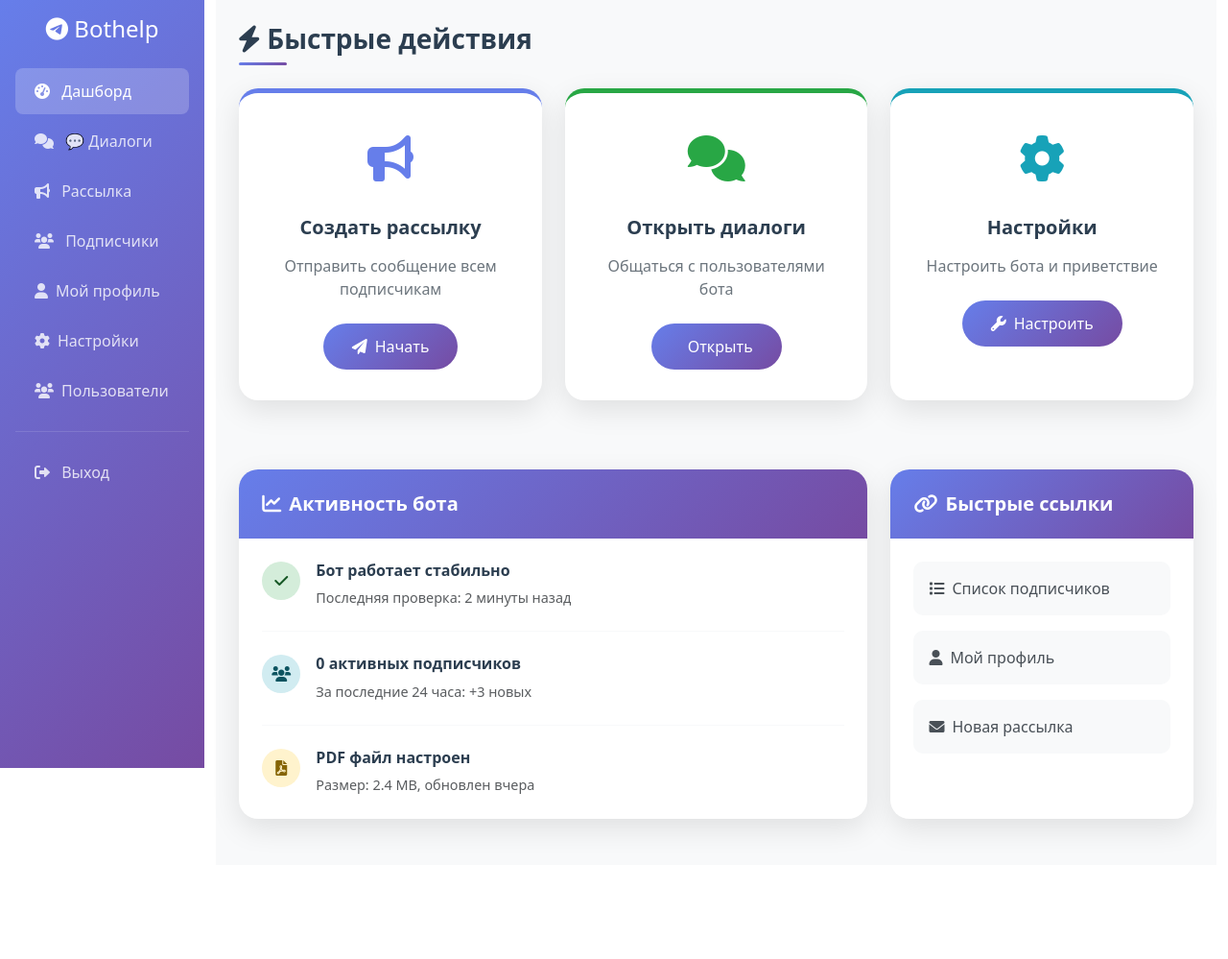
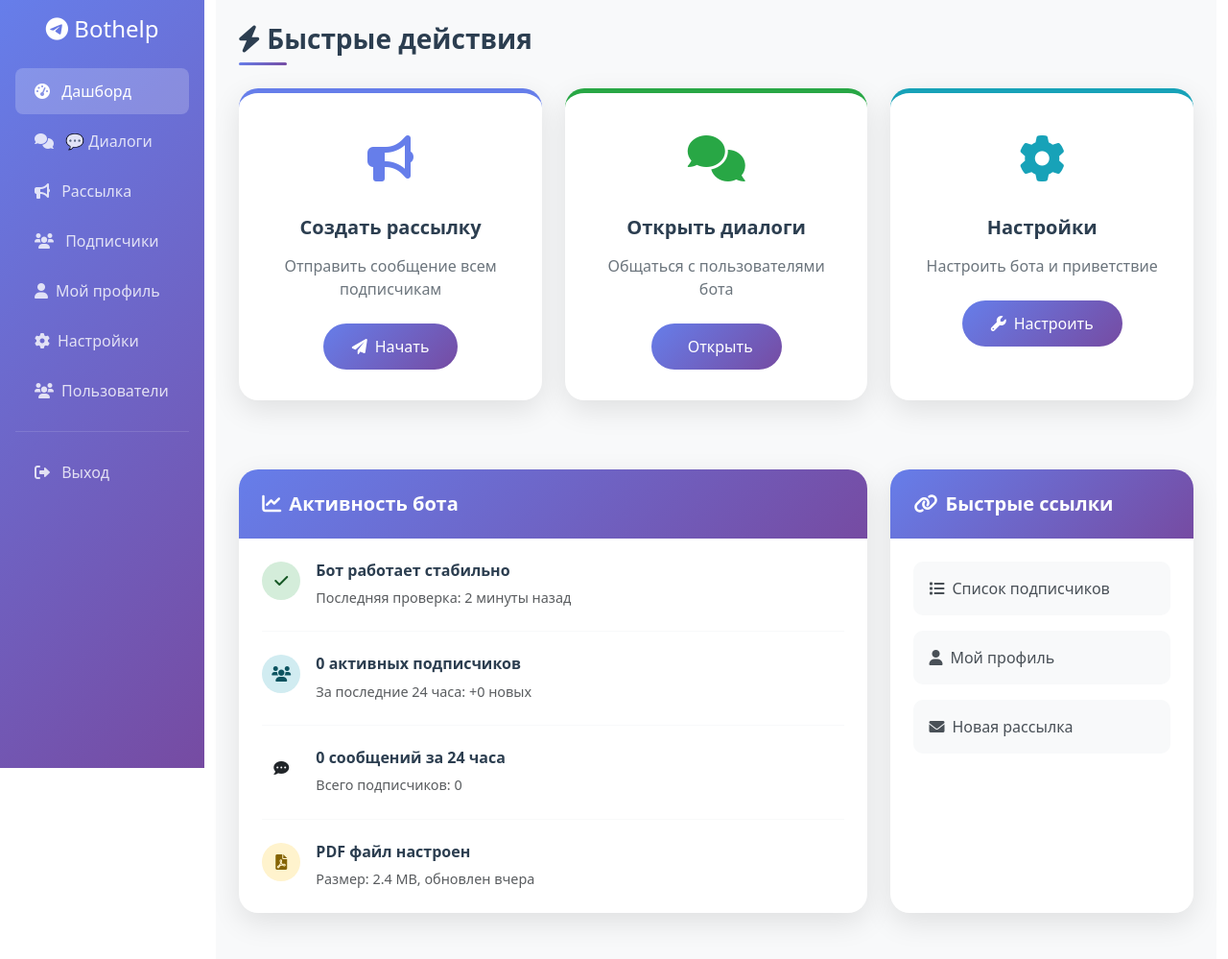
Before and after one commit to AlexandrNemkov/telegram_bot_admin, a Flask app: page / in a window 1280 px wide. Shown: the whole page at 96% size. Before the commit the page ends 874 px from the top, so only its background shows below. Run offline with Flask 3, Linux system fonts and the light colour scheme; the visitor is signed in with stand-in values (Sample User, id 1); data that the repository does not hold is empty.

Commit message:
Исправлена статистика подписчиков: добавлены методы для подсчета активных, новых подписчиков и сообщений, обновлен дашборд для показа реальных данных

```diff
--- a/database.py
+++ b/database.py
@@ -700,3 +700,52 @@
             ''', (user_id, text, datetime.now().isoformat(), is_from_user, bot_user_id))
             conn.commit()
             return True
+
+    def get_active_subscribers_count(self, bot_user_id, since_date):
+        """Получить количество активных подписчиков с определенной даты"""
+        with sqlite3.connect(self.db_path) as conn:
+            cursor = conn.cursor()
+            cursor.execute('''
+                SELECT COUNT(DISTINCT user_id)
+                FROM messages
+                WHERE bot_user_id = ? AND timestamp >= ? AND is_from_user = 1
+            ''', (bot_user_id, since_date))
+            return cursor.fetchone()[0] or 0
+
+    def get_new_subscribers_count(self, bot_user_id, since_date):
+        """Получить количество новых подписчиков с определенной даты"""
+        with sqlite3.connect(self.db_path) as conn:
+            cursor = conn.cursor()
+            cursor.execute('''
+                SELECT COUNT(DISTINCT user_id)
+                FROM messages
+                WHERE bot_user_id = ? AND timestamp >= ? AND is_from_user = 1
+                AND user_id NOT IN (
+                    SELECT DISTINCT user_id
+                    FROM messages
+                    WHERE bot_user_id = ? AND timestamp < ? AND is_from_user = 1
+                )
+            ''', (bot_user_id, since_date, bot_user_id, since_date))
+            return cursor.fetchone()[0] or 0
+
+    def get_total_subscribers_count(self, bot_user_id):
+        """Получить общее количество подписчиков бота"""
+        with sqlite3.connect(self.db_path) as conn:
+            cursor = conn.cursor()
+            cursor.execute('''
+                SELECT COUNT(DISTINCT user_id)
+                FROM messages
+                WHERE bot_user_id = ? AND is_from_user = 1
+            ''', (bot_user_id,))
+            return cursor.fetchone()[0] or 0
+
+    def get_messages_count_24h(self, bot_user_id, since_date):
+        """Получить количество сообщений за последние 24 часа"""
+        with sqlite3.connect(self.db_path) as conn:
+            cursor = conn.cursor()
+            cursor.execute('''
+                SELECT COUNT(*)
+                FROM messages
+                WHERE bot_user_id = ? AND timestamp >= ?
+            ''', (bot_user_id, since_date))
+            return cursor.fetchone()[0] or 0
--- a/templates/dashboard.html
+++ b/templates/dashboard.html
@@ -83,8 +83,17 @@
                         <i class="fas fa-users"></i>
                     </div>
                     <div class="activity-content">
-                        <h6>{{ subscribers_count }} активных подписчиков</h6>
-                        <p class="text-muted">За последние 24 часа: +3 новых</p>
+                        <h6>{{ stats.active_subscribers }} активных подписчиков</h6>
+                        <p class="text-muted">За последние 24 часа: +{{ stats.new_subscribers_24h }} новых</p>
+                    </div>
+                </div>
+                <div class="activity-item">
+                    <div class="activity-icon activity-primary">
+                        <i class="fas fa-comment-dots"></i>
+                    </div>
+                    <div class="activity-content">
+                        <h6>{{ stats.messages_24h }} сообщений за 24 часа</h6>
+                        <p class="text-muted">Всего подписчиков: {{ stats.total_subscribers }}</p>
                     </div>
                 </div>
                 <div class="activity-item">
--- a/web/app.py
+++ b/web/app.py
@@ -147,17 +147,42 @@
 def dashboard():
     try:
         from bot.user_bot_manager import bot_manager
-        user_bot = bot_manager.get_bot(current_user.id)
+        from database import Database
+        from datetime import datetime, timedelta
 
-        if user_bot:
-            subscribers_count = user_bot.get_subscribers_count()
-        else:
-            subscribers_count = 0
+        # Получаем статистику для текущего пользователя
+        db = Database()
 
-        return render_template('dashboard.html', subscribers_count=subscribers_count)
+        # Количество активных подписчиков (кто писал за последние 30 дней)
+        thirty_days_ago = (datetime.now() - timedelta(days=30)).isoformat()
+        active_subscribers = db.get_active_subscribers_count(current_user.id, thirty_days_ago)
+
+        # Количество новых подписчиков за последние 24 часа
+        yesterday = (datetime.now() - timedelta(days=1)).isoformat()
+        new_subscribers_24h = db.get_new_subscribers_count(current_user.id, yesterday)
+
+        # Общее количество подписчиков
+        total_subscribers = db.get_total_subscribers_count(current_user.id)
+
+        # Количество сообщений за последние 24 часа
+        messages_24h = db.get_messages_count_24h(current_user.id, yesterday)
+
+        stats = {
+            'active_subscribers': active_subscribers,
+            'new_subscribers_24h': new_subscribers_24h,
+            'total_subscribers': total_subscribers,
+            'messages_24h': messages_24h
+        }
+
+        return render_template('dashboard.html', stats=stats)
     except Exception as e:
         print(f"Ошибка загрузки дашборда: {e}")
-        return render_template('dashboard.html', subscribers_count=0)
+        return render_template('dashboard.html', stats={
+            'active_subscribers': 0,
+            'new_subscribers_24h': 0,
+            'total_subscribers': 0,
+            'messages_24h': 0
+        })
 
 @app.route('/login', methods=['GET', 'POST'])
 @rate_limit(max_attempts=5, window=300)
```
